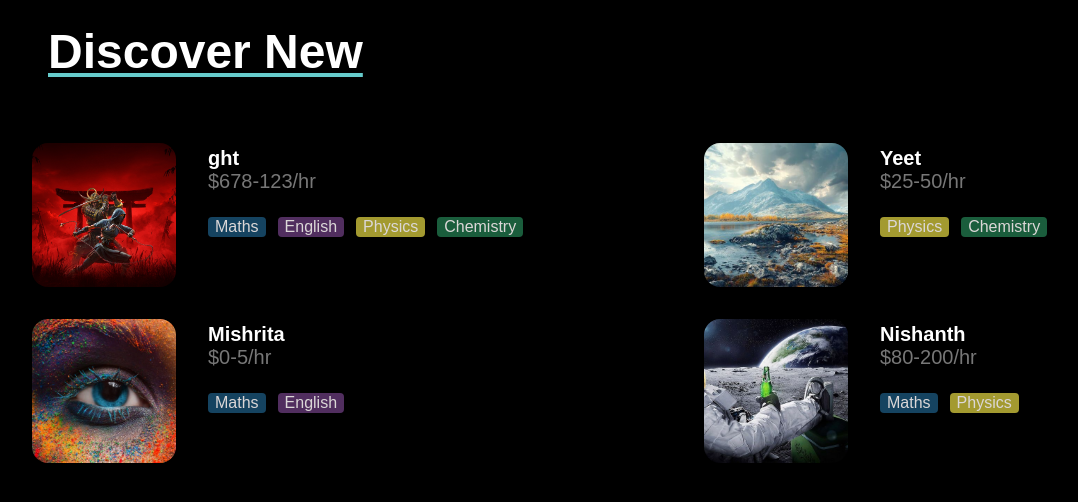
After one commit to Midnight-17/Tutionmate2170, a Django app: page /tutionmatee/newdiscover in a window 1280 px wide. The commit adds this page. Shown: the top 502 px of the page, without its empty margins (0-1078 px from the left). Run offline with Django 4.2, Linux system fonts and the light colour scheme; data comes from the database, SQL or seed files in the repository.

Commit message:
added the new disscover page

```diff
--- a/tutionmate/tutionmatee/static/css/homepage.css
+++ b/tutionmate/tutionmatee/static/css/homepage.css
@@ -139,11 +139,13 @@
   #teacher_name{
     color: white;
     margin-top: var(--space-1);
+    font-weight: bolder;
 
   }
   .subjects{
     display: flex;
     margin-top: var(--space-4);
+    flex-wrap: wrap;
 
 
   }
@@ -154,6 +156,7 @@
     margin-right: var(--space-3);
     padding: 1px 7px;
     border-radius: var(--space-1);
+    margin-top: var(--space-2);
   }
 
   .Maths {
@@ -178,4 +181,44 @@
     gap: var(--space-3);
     overflow-x: auto;
     margin-bottom: 15vh;
+    align-items: center;
   }
+
+  .page-title{
+    font-size: 3rem;
+    text-decoration: underline;
+    text-decoration-color: #66cccc;
+    text-underline-offset: 5px;
+    margin-left: var(--space-7);
+    margin-top: var(--space-5);
+    padding-bottom: var(--space-8);
+
+  }
+  .discoverpage-teacher-card{
+    display: flex;
+    margin-left: var(--space-6);
+    min-width: 500px;
+  }
+  .discover-page-teacher-image{
+    height: 18vh;
+    width: 18vh;
+    overflow: hidden;
+    margin-right: var(--space-6);
+    flex-shrink: 0;
+
+  }
+  .discover-page-teacher-image img{
+    object-fit: cover;
+    height:100%;
+    width: 100%;
+    border-radius: 1rem;
+  }
+
+  .discover-page-grid {
+    display: grid;
+    grid-template-columns: repeat(auto-fit, minmax(400px, 1fr));
+    row-gap: 2rem;
+    column-gap: 4rem;
+    align-items: center;
+    justify-content: center;
+  }
--- a/tutionmate/tutionmatee/static/css/test.css
+++ b/tutionmate/tutionmatee/static/css/test.css
@@ -96,3 +96,6 @@ header {
     color: #4a90e2;
     font-weight: bold;
 }
+:root {
+    --gradient-bg: linear-gradient(45deg, #222, #333);
+  }
--- /dev/null
+++ b/tutionmate/tutionmatee/templates/newdiscover.html
@@ -0,0 +1,32 @@
+{% load static %}
+
+<!DOCTYPE html>
+<html lang="en">
+    <head>
+        <title>Discover page</title>
+        <meta charset="utf-8">
+        <meta name="viewport" content="width=device-width, initial-scale=1.0">
+        <link rel="stylesheet" href="{% static 'css/homepage.css' %}">
+    </head>
+    <body>
+        <h1 class="page-title">Discover New</h1>
+        <div class="discover-page-grid">
+            {% for teacher in teachers %}
+            <a href="{% url 'tutionmate:profile' teacher.name %}">
+            <div class="discoverpage-teacher-card">
+                <div class="discover-page-teacher-image"><img src="{{ teacher.image.url }}" alt="{{ teacher.name }}"></div>
+                <div class="dicover-page-teacher-info">
+                    <p id="teacher_name">{{ teacher.name }}</p>
+                    <p id="teacher_rate">${{ teacher.rate_min }}-{{ teacher.rate_max }}/hr</p>
+                    <div class="subjects">
+                        {% for subject in teacher.subjects.all %}
+                          <p class="subject {{subject.type}}">{{subject.type}}</p>
+                        {% endfor %}
+                    </div>
+                </div>
+            </div>
+            </a>
+            {% endfor %}
+        </div>
+    </body>
+</html>
--- a/tutionmate/tutionmatee/urls.py
+++ b/tutionmate/tutionmatee/urls.py
@@ -9,6 +9,7 @@ urlpatterns =[
     path("profile/<str:tutor_name>", views.profile, name="profile"),
     path("data", views.data, name="data"),
     path("Discovernew/", views.discover, name="discover"),
-    path("homepage",views.homepage, name="homepage")
+    path("homepage",views.homepage, name="homepage"),
+    path('newdiscover', views.newdiscover, name='newdiscover')
 
 ]
--- a/tutionmate/tutionmatee/views.py
+++ b/tutionmate/tutionmatee/views.py
@@ -40,4 +40,9 @@ def homepage(request):
             {"teachers":teacher.objects.all()
                  })
 
+def newdiscover(request):
+    return render(request, 'newdiscover.html',{
+        "teachers":teacher.objects.all()
+    })
+
 # Create your views here.
```
Also changed, not shown: tutionmate/tutionmatee/templates/homepage.html (+5 -2 lines), tutionmate/tutionmatee/templates/test.html (+5 -48 lines).
